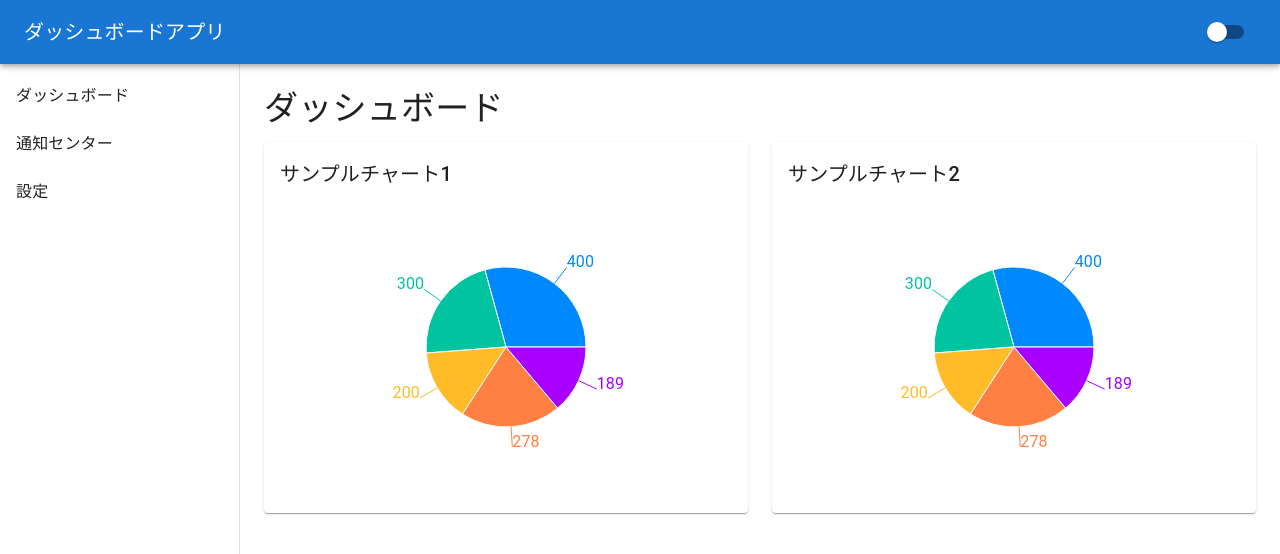
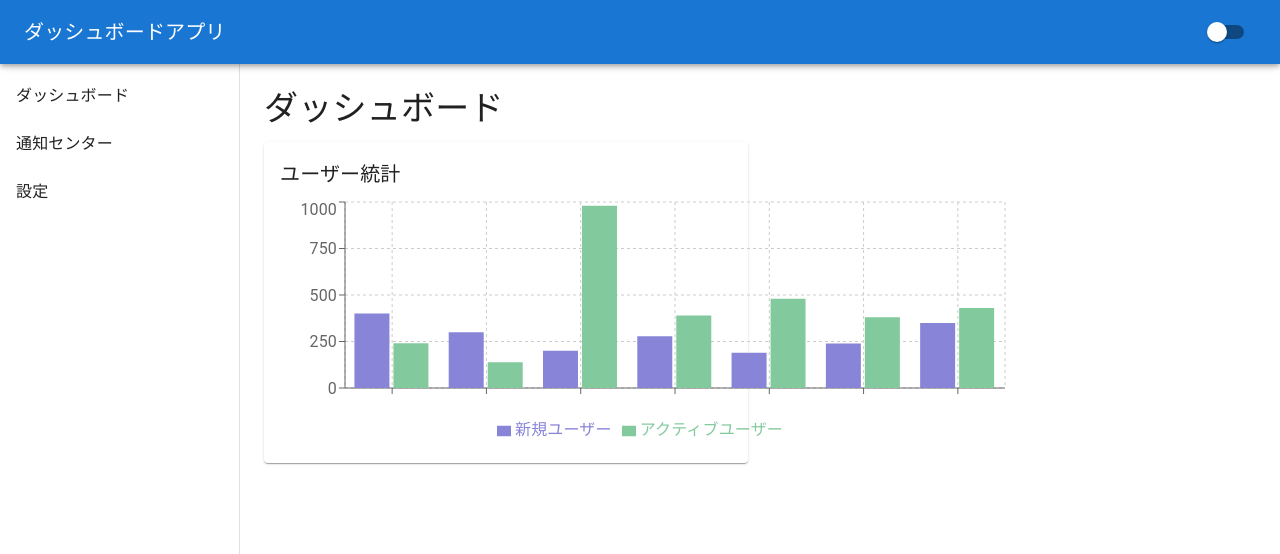
Before and after one commit to FOXHOUND-Ogasawara/dashboard-app, a React (Vite) app: page / in a window 1280 px wide. Shown: the top 554 px of the page. Built offline with nearby package versions, Linux system fonts and the light colour scheme.

Commit message:
タスク①ユーザー統計情報のグラフ作成
モックデータ（userData.ts）を利用し、データをグラフに表示まで完了

```diff
--- /dev/null
+++ b/src/components/UserStatsChart.tsx
@@ -0,0 +1,26 @@
+import {
+  Bar,
+  BarChart,
+  CartesianGrid,
+  Legend,
+  Tooltip,
+  XAxis,
+  YAxis,
+} from "recharts";
+import { userData } from "../data/userData";
+
+const UserStatsChart = () => {
+  return (
+    <BarChart width={730} height={250} data={userData}>
+      <CartesianGrid strokeDasharray="3 3" />
+      <XAxis dataKey="name" />
+      <YAxis />
+      <Tooltip />
+      <Legend />
+      <Bar dataKey="newUsers" name="新規ユーザー" fill="#8884d8" />
+      <Bar dataKey="activeUsers" name="アクティブユーザー" fill="#82ca9d" />
+    </BarChart>
+  );
+};
+
+export default UserStatsChart;
--- a/src/pages/Dashboard.tsx
+++ b/src/pages/Dashboard.tsx
@@ -1,7 +1,7 @@
 import { Paper, Typography } from "@mui/material";
 import Grid from "@mui/material/GridLegacy";
 import React from "react";
-import PlaceholderChart from "../components/PlaceholderChart";
+import UserStatsChart from "../components/UserStatsChart.tsx";
 
 const Dashboard: React.FC = () => {
   return (
@@ -10,22 +10,12 @@
         ダッシュボード
       </Typography>
       <Grid container spacing={3}>
-        {/* サンプルチャート1 */}
         <Grid item xs={12} md={6}>
           <Paper sx={{ p: 2 }}>
             <Typography variant="h6" gutterBottom>
-              サンプルチャート1
+              ユーザー統計
             </Typography>
-            <PlaceholderChart />
-          </Paper>
-        </Grid>
-        {/* サンプルチャート2 */}
-        <Grid item xs={12} md={6}>
-          <Paper sx={{ p: 2 }}>
-            <Typography variant="h6" gutterBottom>
-              サンプルチャート2
-            </Typography>
-            <PlaceholderChart />
+            <UserStatsChart />
           </Paper>
         </Grid>
       </Grid>
```
